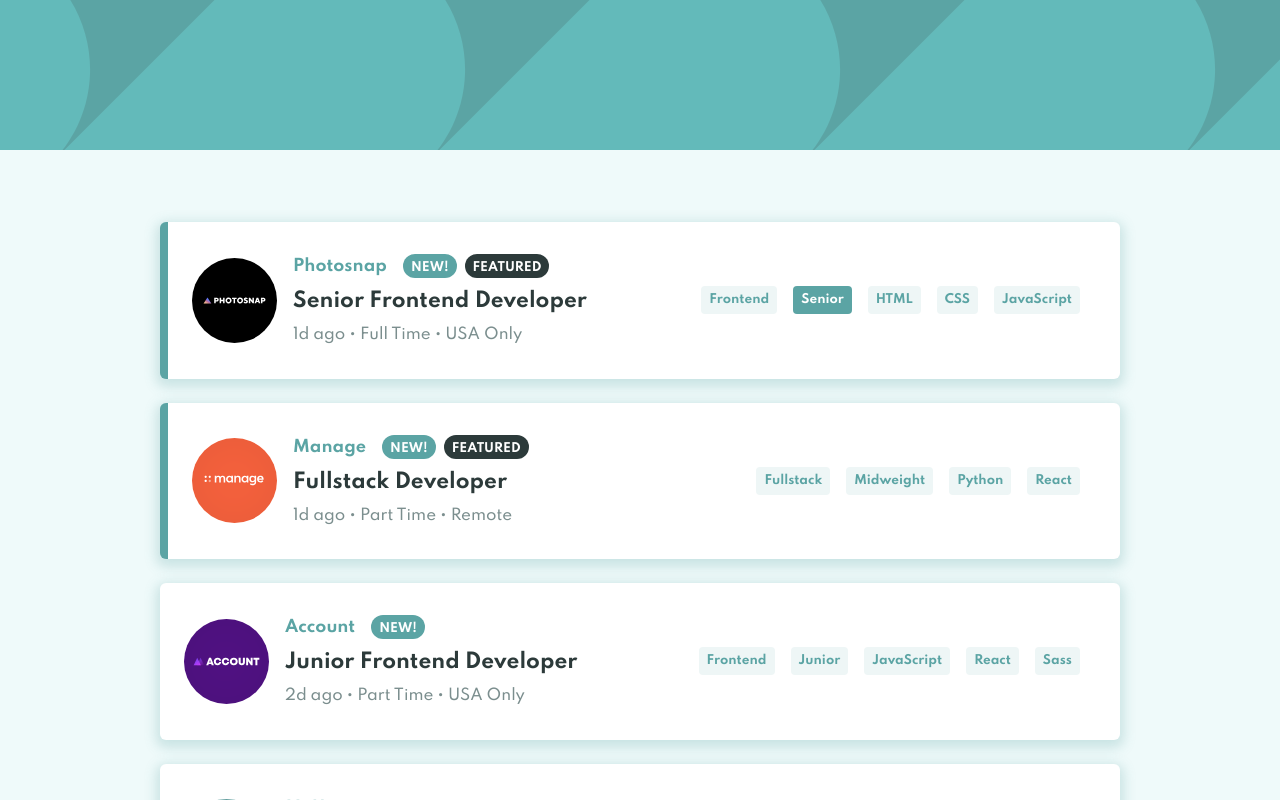
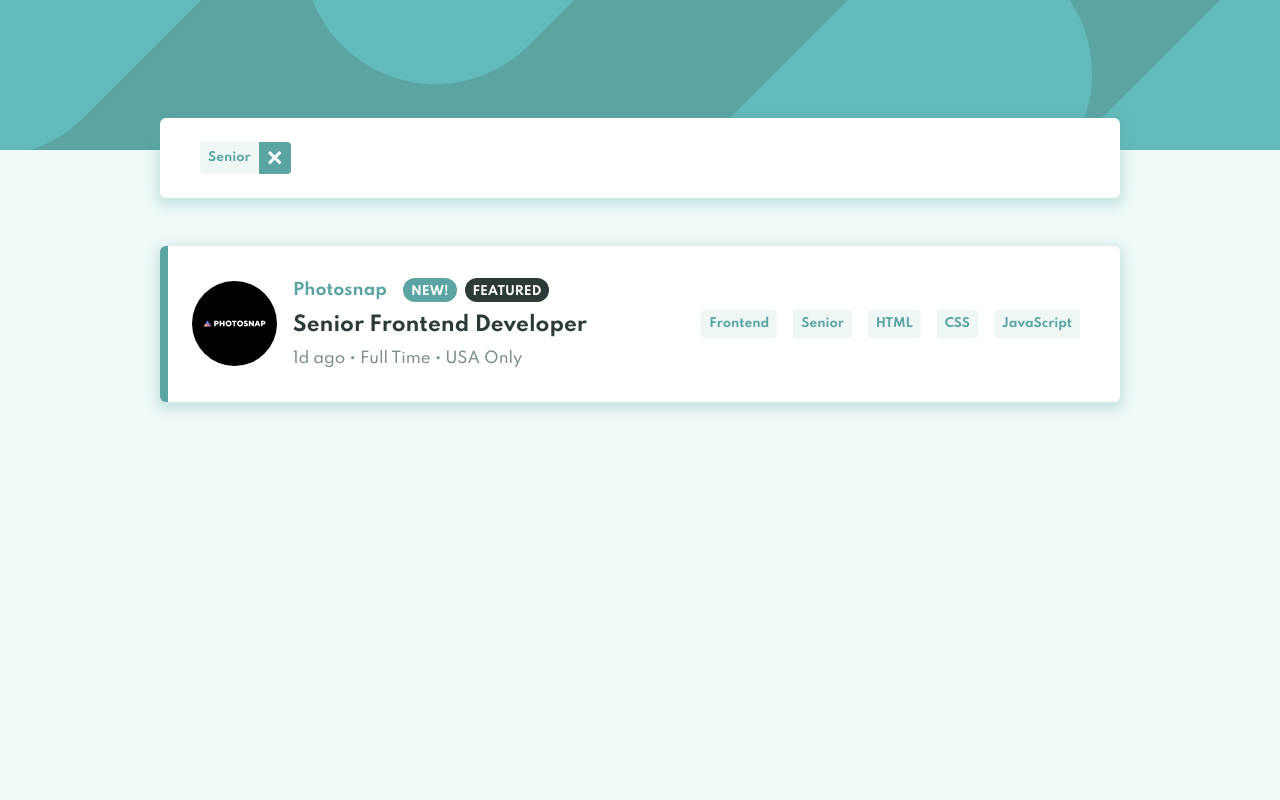
Before and after one commit to blakelam/job-listings-react, a React (Create React App) app: page / in a window 1280 px wide. Both pictures are taken after a click on the item "Senior". Shown: the top 800 px of the page. Built offline with nearby package versions, Linux system fonts and the light colour scheme.

Commit message:
Add filter functionality

```diff
--- a/src/App.js
+++ b/src/App.js
@@ -1,19 +1,63 @@
 import React, { useState } from "react";
 import { listings } from "./data";
 import JobsList from "./components/JobsList";
+import TagsList from "./components/TagsList";
 
 function App() {
   const [jobs, setJobs] = useState(listings);
+  const [selectedTags, setSelectedTags] = useState([]);
 
-  const filterList = (event) => {
-    console.log(event.target);
-    event.target.classList.toggle("selected");
-  };
+  // Returns an array with all of a job listing's tags (role, level, languages, and tools)
+  function getTags(jobListing) {
+    const tagsList = [];
+    tagsList.push(jobListing.role);
+    tagsList.push(jobListing.level);
+    jobListing.languages.map((language) => tagsList.push(language));
+    jobListing.tools.map((tool) => tagsList.push(tool));
+    return tagsList;
+  }
+
+  // Handle clicks on job tags
+  function filterList(event) {
+    const tag = event.target.dataset.tagValue;
+    setJobs(listings);
+    console.table(listings);
+    console.table(jobs);
+
+    if (selectedTags.includes(tag)) {
+      // If clicked tag is already in the list, remove it
+      const i = selectedTags.indexOf(tag);
+      selectedTags.splice(i, 1);
+    } else {
+      // If clicked tag isn't already in the list, add it
+      selectedTags.push(tag);
+    }
+
+    // If no tags are selected, reset state to include all listings, else set state to only include filtered job listings
+    if (selectedTags.length !== 0) {
+      let filteredJobs = [];
+      jobs.forEach((job) => {
+        //console.table(filteredJobs);
+        let match = true;
+        const jobTags = getTags(job);
+        selectedTags.forEach((selectedTag) => {
+          if (!jobTags.includes(selectedTag)) {
+            match = false;
+          }
+        });
+        if (match) filteredJobs.push(job);
+      });
+      setJobs(filteredJobs);
+    }
+  }
 
   return (
     <>
       <header className="header"></header>
-      <JobsList jobs={jobs} filterList={filterList} />
+      <div className="wrapper">
+        <TagsList selectedTags={selectedTags} filterList={filterList} />
+        <JobsList jobs={jobs} filterList={filterList} getTags={getTags} />
+      </div>
     </>
   );
 }
--- a/src/components/JobListing.js
+++ b/src/components/JobListing.js
@@ -53,6 +53,8 @@ function JobListing(props) {
           languages={languages}
           tools={tools}
           filterList={props.filterList}
+          getTags={props.getTags}
+          details={props.details}
         />
       </div>
     </div>
--- a/src/components/JobTags.js
+++ b/src/components/JobTags.js
@@ -1,11 +1,7 @@
 import React from "react";
 
 function JobTags(props) {
-  const tagsList = [];
-  tagsList.push(props.role);
-  tagsList.push(props.level);
-  props.languages.map((language) => tagsList.push(language));
-  props.tools.map((tool) => tagsList.push(tool));
+  const tagsList = props.getTags(props.details);
 
   return (
     <ul className="job-listing__tags">
@@ -14,6 +10,7 @@ function JobTags(props) {
           key={`${props.id}-${tag}`}
           className="job-listing__tag"
           onClick={props.filterList}
+          data-tag-value={tag}
         >
           {tag}
         </li>
--- a/src/components/JobsList.js
+++ b/src/components/JobsList.js
@@ -3,15 +3,16 @@ import JobListing from "./JobListing";
 
 function JobsList(props) {
   return (
-    <div className="wrapper">
+    <>
       {props.jobs.map((listing) => (
         <JobListing
           key={listing.id}
           details={listing}
           filterList={props.filterList}
+          getTags={props.getTags}
         />
       ))}
-    </div>
+    </>
   );
 }
 
--- /dev/null
+++ b/src/components/TagsList.js
@@ -0,0 +1,25 @@
+import React from "react";
+
+function TagsList(props) {
+  return (
+    <ul
+      className={`selected-tags${
+        props.selectedTags.length > 0 ? " visible" : ""
+      }`}
+    >
+      {props.selectedTags.map((tag) => (
+        <li
+          key={tag}
+          className="selected-tag"
+          onClick={props.filterList}
+          data-tag-value={tag}
+        >
+          {tag}{" "}
+          <span className="selected-tag__remove" data-tag-value={tag}></span>
+        </li>
+      ))}
+    </ul>
+  );
+}
+
+export default TagsList;
--- a/src/style.css
+++ b/src/style.css
@@ -17,6 +17,9 @@
 
   --font-weight-normal: 500;
   --font-weight-bold: 700;
+
+  --border-radius: 6px;
+  --shadow: 0 4px 12px 4px hsla(180, 29%, 50%, 0.25);
 }
 
 body {
@@ -33,9 +36,60 @@ body {
   background: url("/images/bg-header-mobile.svg"), var(--color-primary);
 }
 
+.selected-tags {
+  opacity: 0;
+  display: flex;
+  min-height: 75px;
+  flex-wrap: wrap;
+  padding: 1rem 2rem;
+  background: var(--color-white);
+  border-radius: var(--border-radius);
+  box-shadow: var(--shadow);
+  list-style: none;
+  margin-bottom: 3rem;
+  transition: all 0.3s ease;
+  transform: translateY(-1rem);
+}
+
+.selected-tags.visible {
+  opacity: 1;
+  transform: translateY(0);
+}
+
+.selected-tag {
+  display: flex;
+  align-items: center;
+  margin: 0.5rem;
+  padding-left: 0.5rem;
+  border-radius: 4px 0 0 4px;
+  font-size: 0.75rem;
+  font-weight: 700;
+  line-height: 1;
+  background: var(--color-gray-40);
+  color: var(--color-primary);
+  cursor: pointer;
+}
+
+.selected-tag__remove {
+  display: block;
+  height: 100%;
+  width: 100%;
+  background: url("/images/icon-remove.svg") var(--color-primary) no-repeat
+    center center;
+  padding: 1rem;
+  margin-left: 0.5rem;
+  border-radius: 0 4px 4px 0;
+  transition: background 0.3s ease, color 0.3s ease;
+}
+
+.selected-tag:hover .selected-tag__remove {
+  background-color: var(--color-gray-20);
+}
+
 .wrapper {
   width: 100%;
-  padding: 3rem 2rem;
+  padding: 0 2rem 3rem;
+  margin-top: calc(-1 * (65px / 2));
 }
 
 .job-listing {
@@ -43,8 +97,8 @@ body {
   margin: 3rem 0;
   padding: 1.5rem;
   background: var(--color-white);
-  border-radius: 6px;
-  box-shadow: 0 4px 12px 4px hsla(180, 29%, 50%, 0.25);
+  border-radius: var(--border-radius);
+  box-shadow: var(--shadow);
 }
 
 .job-listing--featured {
@@ -133,10 +187,14 @@ body {
 }
 
 @media only screen and (min-width: 990px) {
+  .header {
+    background-image: url("/images/bg-header-desktop.svg");
+  }
   .wrapper {
     width: 80%;
     max-width: 1400px;
-    margin: 0 auto;
+    margin-left: auto;
+    margin-right: auto;
   }
 
   .job-listing {
```
